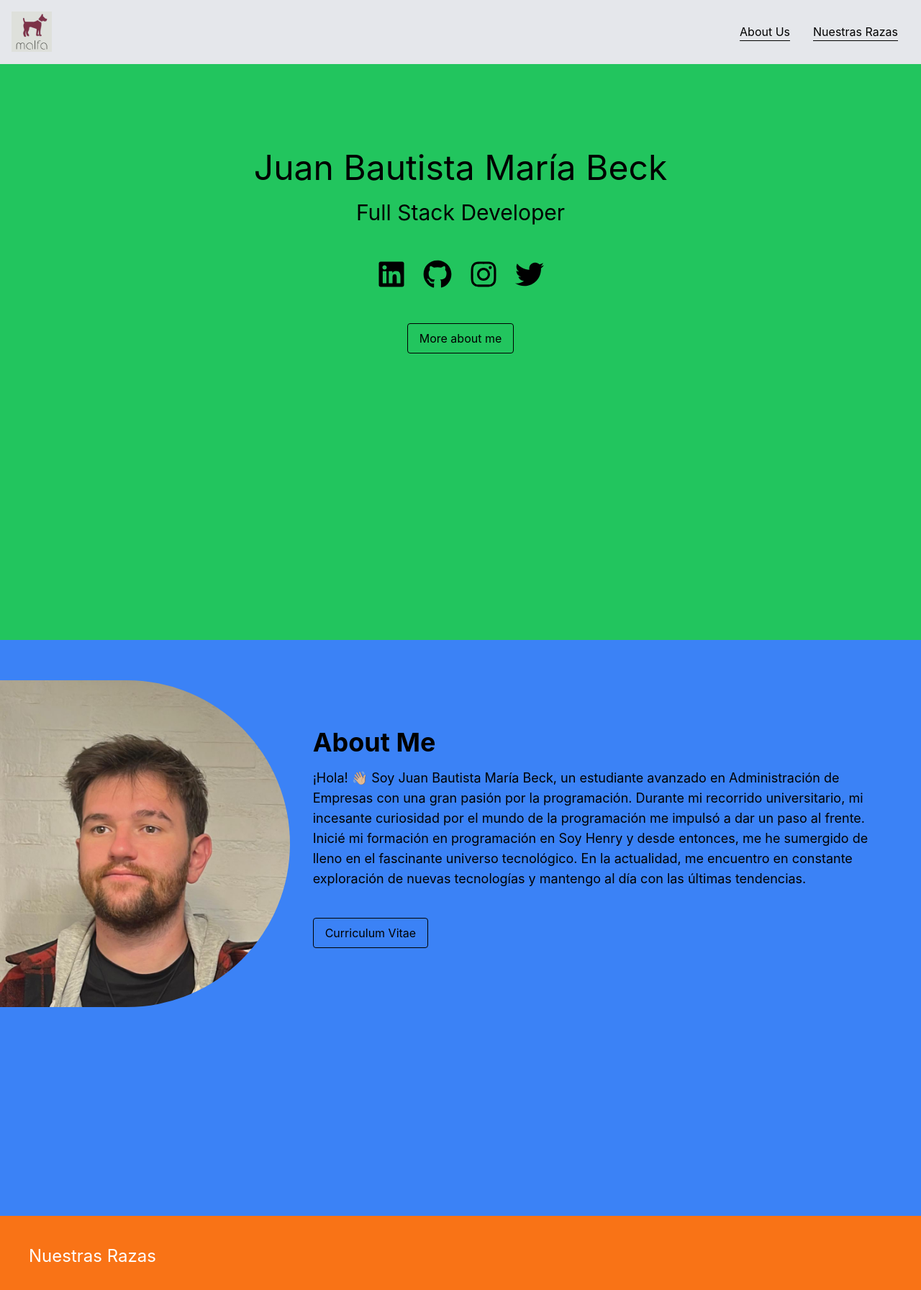
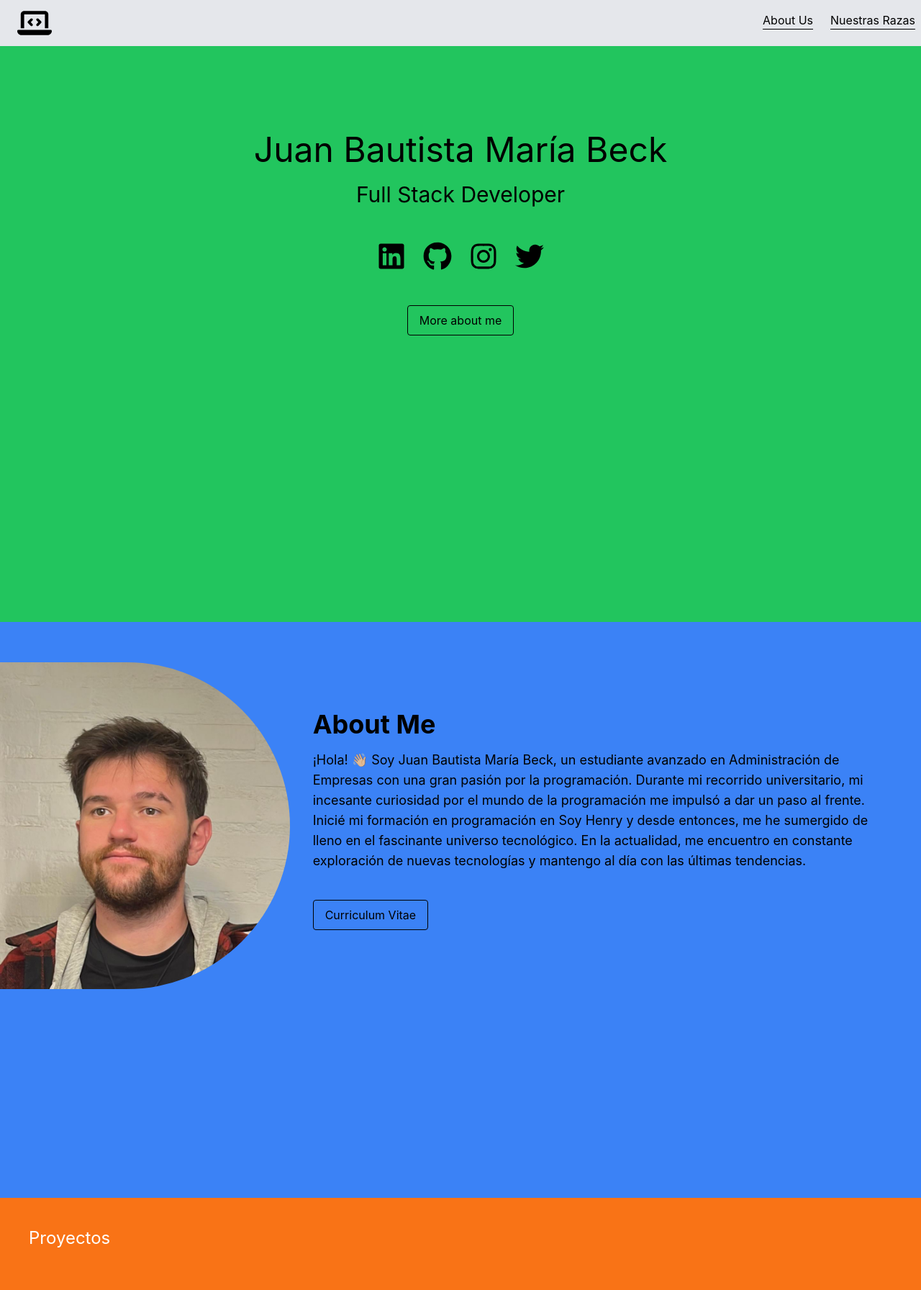
Before and after one commit to JBautistaBeck/My-Portafolio-Viejo, a React (Create React App) app: page / in a window 1280 px wide. Shown: the top 1792 px of the page at 72% size. Built offline with nearby package versions, Linux system fonts and the light colour scheme.

Commit message:
Icono home

```diff
--- a/package.json
+++ b/package.json
@@ -3,6 +3,9 @@
   "version": "0.1.0",
   "private": true,
   "dependencies": {
+    "@fortawesome/fontawesome-svg-core": "^6.4.2",
+    "@fortawesome/free-solid-svg-icons": "^6.4.2",
+    "@fortawesome/react-fontawesome": "^0.2.0",
     "@testing-library/jest-dom": "^5.17.0",
     "@testing-library/react": "^13.4.0",
     "@testing-library/user-event": "^13.5.0",
--- a/src/App.js
+++ b/src/App.js
@@ -2,7 +2,7 @@ import NavBar from './componentes/NavBar';
 import Footer from './componentes/footer';
 import About from './views/about';
 import Home from './views/home';
-import NuestrasRazas from './views/nuestrasRazas';
+import Proyectos from './views/nuestrasRazas';
 
 function App() {
   return (
@@ -16,7 +16,7 @@ function App() {
         <About />
       </div>
       <div className="flex-1" id="razas">
-        <NuestrasRazas></NuestrasRazas>
+        <Proyectos></Proyectos>
       </div>
 
       <div>
--- a/src/componentes/NavBar.jsx
+++ b/src/componentes/NavBar.jsx
@@ -1,5 +1,7 @@
-import logoMalfa from "../utils/logoMalfa.jpg"
 import React from 'react';
+import { FontAwesomeIcon } from '@fortawesome/react-fontawesome';
+import { faLaptopCode } from '@fortawesome/free-solid-svg-icons';
+
 
 function NavBar() {
 
@@ -21,14 +23,14 @@ function NavBar() {
 
 
     return (
-      <div className=" text-white p-4 bg-gray-200 flex justify-between">
+      <div className=" p-2 pl-6 bg-gray-200 flex justify-between">
 
-        <img src={logoMalfa} alt="LogoMalfa" className=" max-h-14"></img>
+        <FontAwesomeIcon className=' w-12 h-12' icon={faLaptopCode} />
 
         <div className="">
 
-            <button onClick={() => handleAboutClick("about")} className="text-black border-b border-black m-4 scroll-link hover:transform hover:scale-105 hover:shadow-xl">About Us</button>
-            <button onClick={() => handleAboutClick("razas")} className="text-black border-b border-black m-4  scroll-link hover:transform hover:scale-105 hover:shadow-xl">Nuestras Razas</button>
+            <button onClick={() => handleAboutClick("about")} className="text-black border-b border-black mt-2 ml-6 scroll-link hover:transform hover:scale-105 hover:shadow-xl">About Us</button>
+            <button onClick={() => handleAboutClick("razas")} className="text-black border-b border-black mt-2 ml-6 scroll-link hover:transform hover:scale-105 hover:shadow-xl">Nuestras Razas</button>
 
         </div>
 
--- a/src/views/nuestrasRazas.jsx
+++ b/src/views/nuestrasRazas.jsx
@@ -1,12 +1,12 @@
 
-function NuestrasRazas() {
+function Proyectos() {
     return (
       <div className=" bg-orange-500 text-white p-10 h-screen">
-        <h1 className="text-2xl">Nuestras Razas</h1>
-        {/* <h2 className="text-2xl">Malfa Criadores</h2> */}
+        <h1 className="text-2xl">Proyectos</h1>
+
 
       </div>
     );
   }
 
-  export default NuestrasRazas;
+  export default Proyectos;
```
Also changed, not shown: 1 other file (tests, documents, lock files or other folders).
